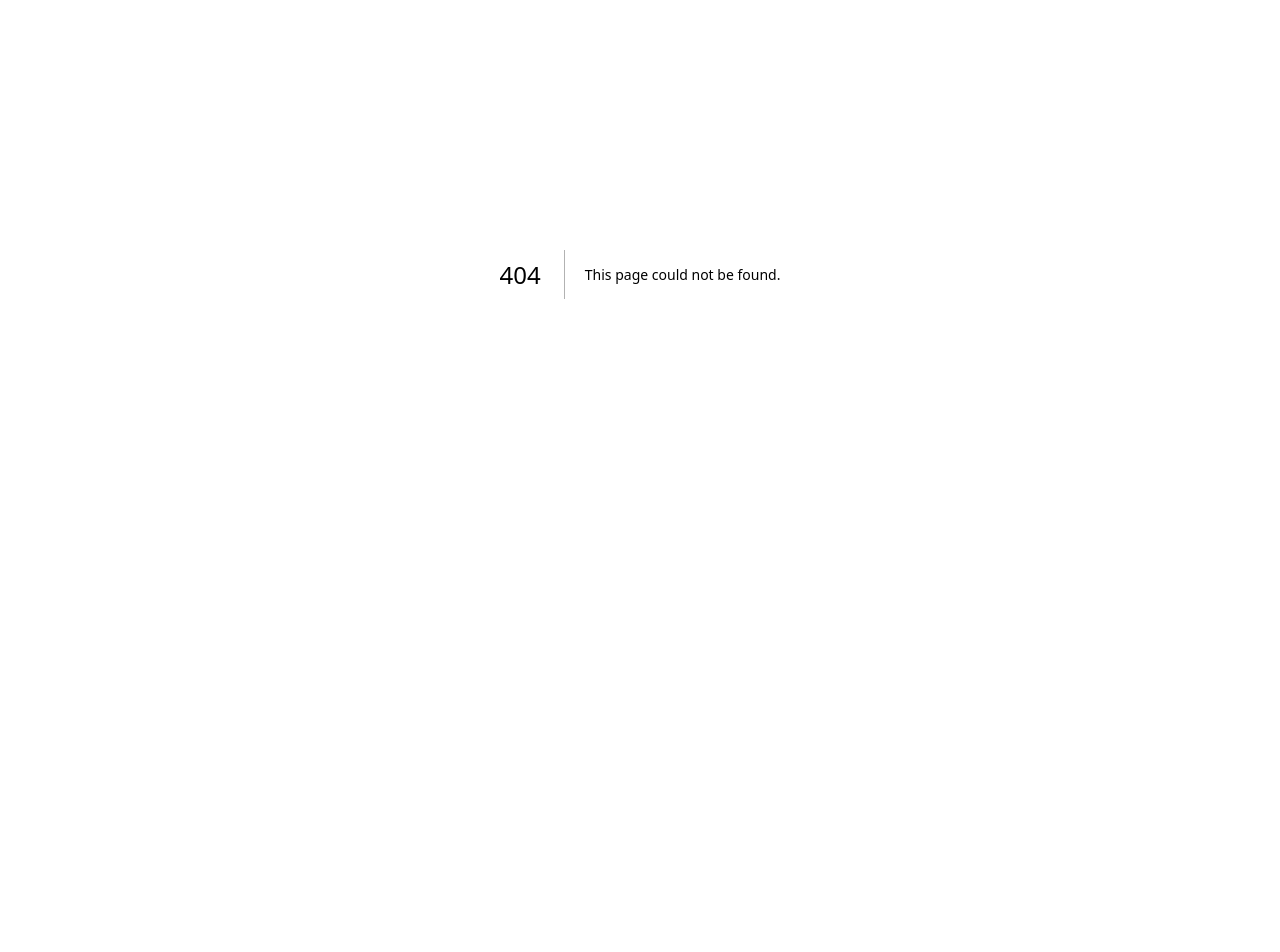
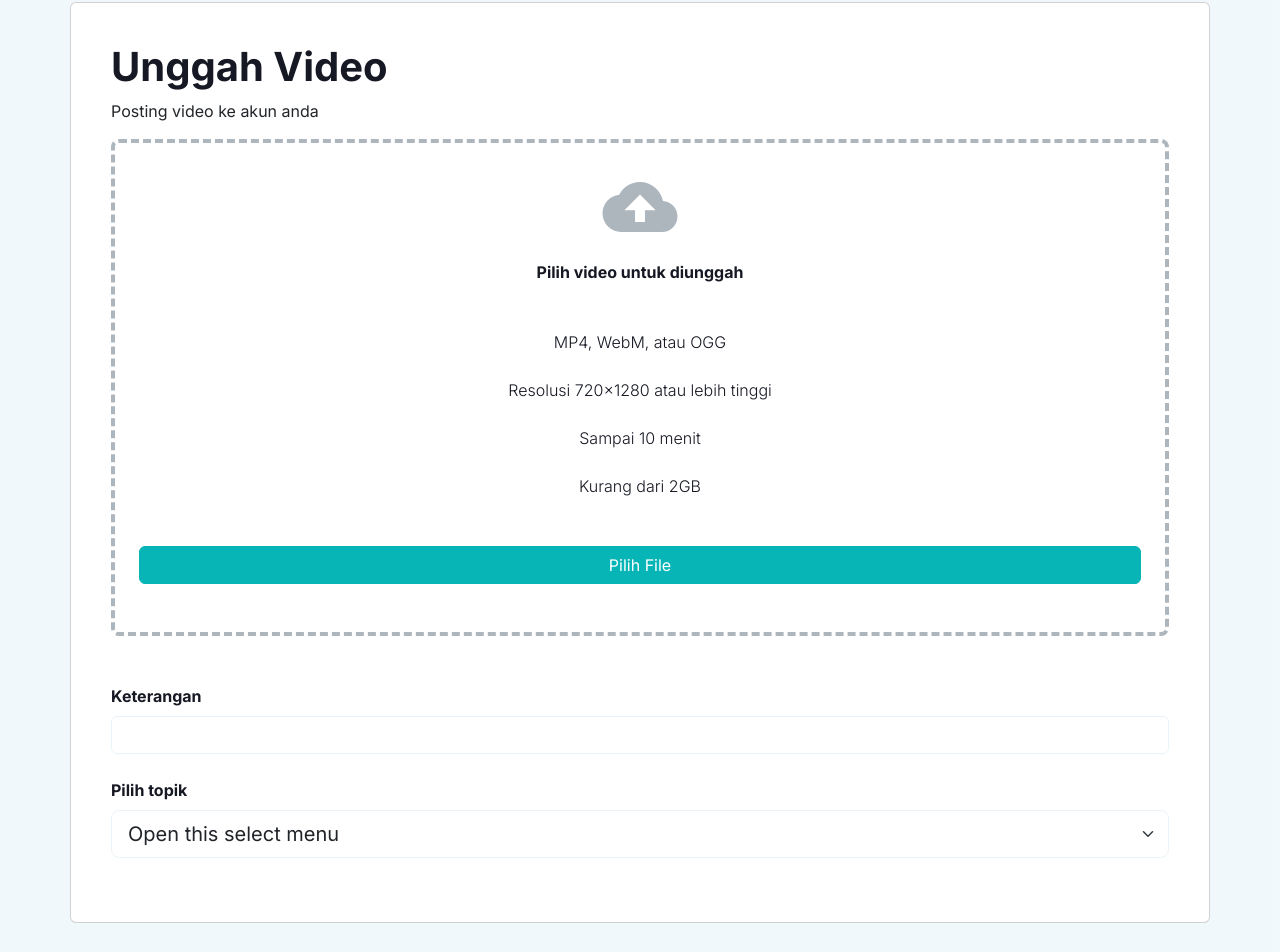
Before and after one commit to RenggaRizky/toktak-tiktok-clone, a Next.js app: page /upload in a window 1280 px wide. Before the commit this address had no page. Shown: the part 126-1078 px from the top of the page. Before the commit the page ends 800 px from the top, so only its background shows below. Built offline with nearby package versions, Linux system fonts and the light colour scheme.

Commit message:
add upload video component in upload page

```diff
--- a/src/components/Navbar.jsx
+++ b/src/components/Navbar.jsx
@@ -1,14 +1,15 @@
 import Image from "next/image";
 import styles from "@/styles/css/navbar.module.css";
 import { AiOutlinePlus } from "react-icons/ai";
+import Link from "next/link";
 
 const Navbar = () => {
     return (
         <nav className='navbar navbar-expand-lg py-3 w-100 position-fixed top-0 left-0 start-0 z-3'>
             <div className='container-lg'>
-                <a className='navbar-brand' href='#'>
+                <Link className='navbar-brand' href='/'>
                     <Image src='/toktak.png' width={48} height={48} alt='TokTak Logo' />
-                </a>
+                </Link>
 
                 <form className={`${styles.form} offset-md-2 offset-lg-1`} role='search'>
                     <div className={styles.group}>
@@ -23,10 +24,12 @@ const Navbar = () => {
 
                 <div className='' id='navbarNavAltMarkup'>
                     <div className='navbar-nav d-flex gap-3 flex-row'>
-                        <button className='btn btn-light border-secondary border-2 rounded-2 text-dark px-4 py-2 fw-bold fs-6 align-items-center gap-2 d-none d-sm-flex' type='submit'>
-                            <AiOutlinePlus className='fw-bold fs-6' />
-                            <p className='m-0'>Unggah</p>
-                        </button>
+                        <Link href='/upload'>
+                            <button className='btn btn-light border-secondary border-2 rounded-2 text-dark px-4 py-2 fw-bold fs-6 align-items-center gap-2 d-none d-sm-flex' type='submit'>
+                                <AiOutlinePlus className='fw-bold fs-6' />
+                                <p className='m-0'>Unggah</p>
+                            </button>
+                        </Link>
                         <button className='btn btn-primary rounded-2 text-white text-white px-4 py-2 fw-bold fs-6' type='submit'>
                             Masuk
                         </button>
--- /dev/null
+++ b/src/components/UploadCard.jsx
@@ -0,0 +1,66 @@
+import styles from "@/styles/css/upload.module.css";
+import { IoMdCloudUpload } from "react-icons/io";
+
+const UploadCard = () => {
+    return (
+        <section className='container row p-0 mx-0 mx-lg-auto my-0'>
+            <div className='card p-4'>
+                <div className='card-body'>
+                    <h1 className='display-6 text-dark fw-bold mb-2'>Unggah Video</h1>
+                    <p className='fs-6 text-gray'>Posting video ke akun anda</p>
+                    <div className='row gy-5'>
+                        <div className='col-12 mt-5'>
+                            <div className={`${styles.uploadVideo} border-link border-4 text-center p-4 rounded-3`}>
+                                {/* <label for='formFileLg' className='form-label'>
+                                Large file input example
+                            </label> */}
+                                {/* <input className={`${styles.uploadVideo} border-gray border-4 form-control form-control-lg`} id='formFileLg' type='file' /> */}
+                                <IoMdCloudUpload className='text-link' style={{ fontSize: "80px" }} />
+                                <h2 className='display-6 fs-6 text-dark fw-bold mt-3 mb-5'>Pilih video untuk diunggah</h2>
+                                <p className='fs-6 text-dark fw-light mb-4'>MP4, WebM, atau OGG</p>
+                                <p className='fs-6 text-dark fw-light mb-4'>Resolusi 720x1280 atau lebih tinggi</p>
+                                <p className='fs-6 text-dark fw-light mb-4'>Sampai 10 menit</p>
+                                <p className='fs-6 text-dark fw-light mb-4'>Kurang dari 2GB</p>
+
+                                <button className='btn btn-primary text-white w-100 my-4'>Pilih File</button>
+                            </div>
+                        </div>
+
+                        <div className='col-12'>
+                            <div class='mb-4'>
+                                <label for='caption' class='form-label text-dark fw-bold fs-6'>
+                                    Keterangan
+                                </label>
+                                <input type='email' class='form-control' id='caption' />
+                            </div>
+
+                            <div class='mb-4'>
+                                <label for='topics' class='form-label text-dark fw-bold fs-6'>
+                                    Pilih topik
+                                </label>
+                                <select class='form-select form-select-lg mb-3' id='topics'>
+                                    <option selected>Open this select menu</option>
+                                    <option value='komedi'>Komedi</option>
+                                    <option value='pendidikan'>Pendidikan</option>
+                                    <option value='hiburan'>Hiburan</option>
+                                    <option value='kendaraan'>Kendaraan</option>
+                                    <option value='film&animasi'>Film & Animasi</option>
+                                    <option value='game'>Game</option>
+                                    <option value='musik'>Musik</option>
+                                    <option value='berita&politik'>Berita & Politik</option>
+                                    <option value='blog'>Blog</option>
+                                    <option value='hewan'>Hewan</option>
+                                    <option value='olahraga'>Olahraga</option>
+                                    <option value='sains&teknologi'>Sains & Teknologi</option>
+                                    <option value='perjalanan&acara'>Perjalanan & Acara</option>
+                                </select>
+                            </div>
+                        </div>
+                    </div>
+                </div>
+            </div>
+        </section>
+    );
+};
+
+export default UploadCard;
--- a/src/layouts/Container.jsx
+++ b/src/layouts/Container.jsx
@@ -1,14 +1,14 @@
 import Navbar from "@/components/Navbar";
 import Sidebar from "@/components/Sidebar";
 
-const Container = ({ children }) => {
+const Container = ({ children, classMain }) => {
     return (
         <>
             <header className='border-bottom-5 border-secondary'>
                 <Navbar />
             </header>
 
-            <main className='container-lg gx-0 gx-lg-4 d-flex'>
+            <main className={classMain}>
                 <Sidebar />
                 {children}
             </main>
--- /dev/null
+++ b/src/layouts/ContainerNav.jsx
@@ -0,0 +1,14 @@
+import Navbar from "@/components/Navbar";
+
+const ContainerNav = ({ children, classMain }) => {
+    return (
+        <>
+            <header className='border-bottom-5 border-secondary'>
+                <Navbar />
+            </header>
+            <main className={classMain}>{children}</main>
+        </>
+    );
+};
+
+export default ContainerNav;
--- a/src/pages/Home.jsx
+++ b/src/pages/Home.jsx
@@ -2,9 +2,9 @@ import PostMd from "@/components/PostMd";
 import Container from "@/layouts/Container";
 import MainContent from "@/layouts/MainContent";
 
-const Home = () => {
+const home = () => {
     return (
-        <Container>
+        <Container classMain='container-lg gx-0 gx-lg-4 d-flex'>
             <MainContent>
                 <PostMd />
                 <hr className='mb-4' />
@@ -20,4 +20,4 @@ const Home = () => {
     );
 };
 
-export default Home;
+export default home;
--- a/src/pages/index.jsx
+++ b/src/pages/index.jsx
@@ -1,4 +1,4 @@
-import Home from "@/pages/Home";
+import Home from "@/pages/home";
 
 export default function Index() {
     return <Home />;
--- /dev/null
+++ b/src/pages/upload.jsx
@@ -0,0 +1,15 @@
+import UploadCard from "@/components/UploadCard";
+import ContainerNav from "@/layouts/ContainerNav";
+import styles from "@/styles/css/upload.module.css";
+
+const upload = () => {
+    return (
+        <>
+            <ContainerNav classMain={`${styles.uploadWrapper} w-100`}>
+                <UploadCard />
+            </ContainerNav>
+        </>
+    );
+};
+
+export default upload;
--- /dev/null
+++ b/src/styles/css/upload.module.css
@@ -0,0 +1,12 @@
+.uploadWrapper {
+    background-color: rgb(234, 244, 249, 0.5);
+    padding: 128px 0px 38px 0px;
+}
+
+.uploadWrapper > section {
+    min-height: 80vh;
+}
+
+.uploadVideo {
+    border-style: dashed;
+}
--- a/src/styles/scss/global.scss
+++ b/src/styles/scss/global.scss
@@ -9,6 +9,7 @@ $theme-colors: (
     "dark": #161823,
     "verified": #20d5ec,
     "link": #adb5bd,
+    "secondary50": rgb(234, 244, 249, 0.5),
 );
 
 :root {
```
